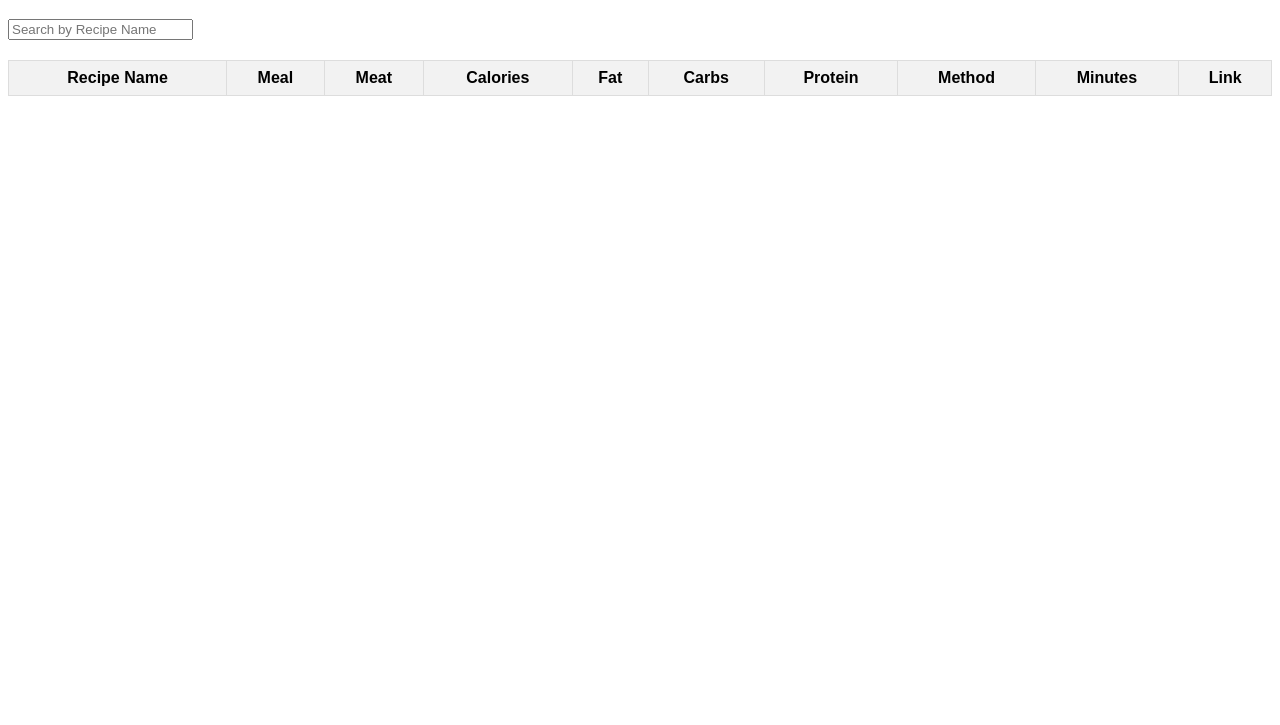
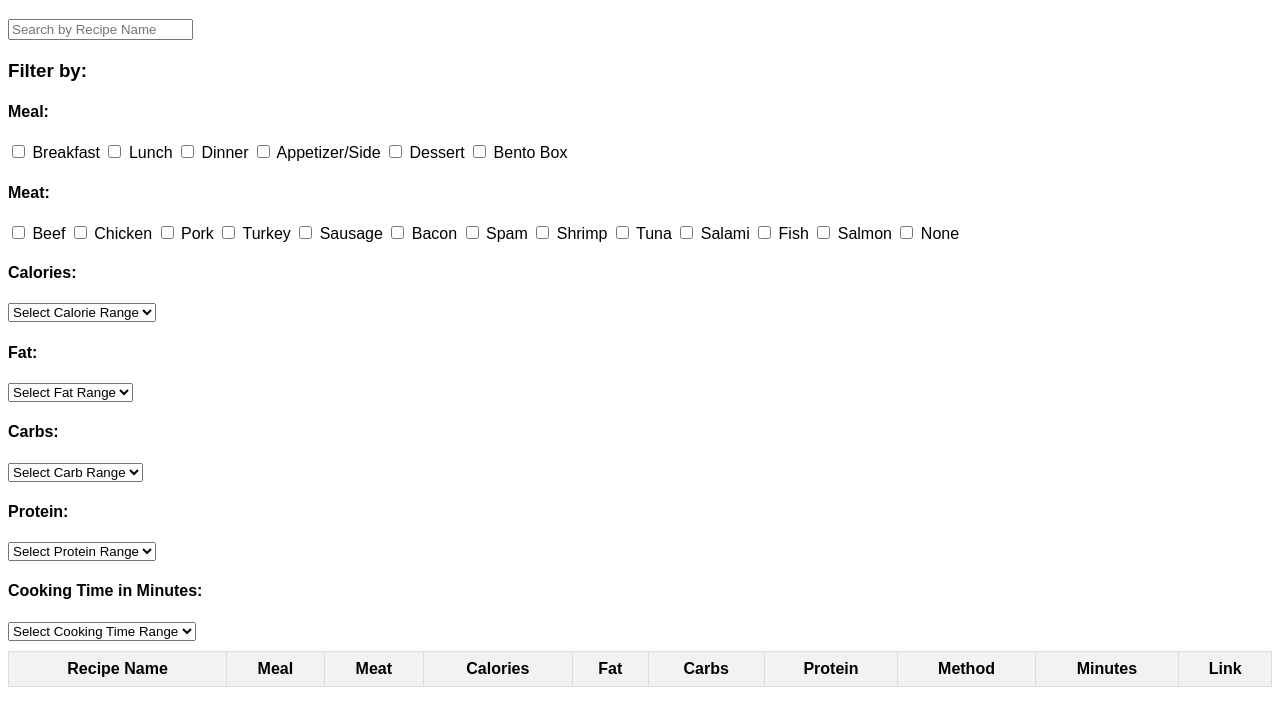
Before and after one commit to lolaphoenix/zachsrecipes.github.io, a website: page index.html in a window 1280 px wide. Shown: the part 61-786 px from the top of the page. Drawn offline with nearby package versions, Linux system fonts and the light colour scheme; no server answers.

Commit message:
Update index.html

```diff
--- a/index.html
+++ b/index.html
@@ -24,7 +24,102 @@
 
 <!-- Filter Settings and Table remain the same as in previous version -->
 <div class="filter-settings">
-    <!-- (Previous filter HTML content) -->
+ <h3>Filter by:</h3>
+
+    <div class="checkbox-group">
+        <h4>Meal:</h4>
+        <label><input type="checkbox" value="Breakfast" onchange="filterRecipes()"> Breakfast</label>
+        <label><input type="checkbox" value="Lunch" onchange="filterRecipes()"> Lunch</label>
+        <label><input type="checkbox" value="Dinner" onchange="filterRecipes()"> Dinner</label>
+        <label><input type="checkbox" value="Appetizer/Side" onchange="filterRecipes()"> Appetizer/Side</label>
+        <label><input type="checkbox" value="Dessert" onchange="filterRecipes()"> Dessert</label>
+        <label><input type="checkbox" value="Bento Box" onchange="filterRecipes()"> Bento Box</label>
+    </div>
+
+<div class="checkbox-group">
+    <h4>Meat:</h4>
+    <label><input type="checkbox" value="Beef" onchange="filterRecipes()"> Beef</label>
+    <label><input type="checkbox" value="Chicken" onchange="filterRecipes()"> Chicken</label>
+    <label><input type="checkbox" value="Pork" onchange="filterRecipes()"> Pork</label>
+    <label><input type="checkbox" value="Turkey" onchange="filterRecipes()"> Turkey</label>
+    <label><input type="checkbox" value="Sausage" onchange="filterRecipes()"> Sausage</label>
+    <label><input type="checkbox" value="Bacon" onchange="filterRecipes()"> Bacon</label>
+    <label><input type="checkbox" value="Spam" onchange="filterRecipes()"> Spam</label>
+    <label><input type="checkbox" value="Shrimp" onchange="filterRecipes()"> Shrimp</label>
+    <label><input type="checkbox" value="Tuna" onchange="filterRecipes()"> Tuna</label>
+    <label><input type="checkbox" value="Salami" onchange="filterRecipes()"> Salami</label>
+    <label><input type="checkbox" value="Fish" onchange="filterRecipes()"> Fish</label>
+    <label><input type="checkbox" value="Salmon" onchange="filterRecipes()"> Salmon</label>
+    <label><input type="checkbox" value="None" onchange="filterRecipes()"> None</label>
+</div>
+
+
+    <!-- Calories Filter as Dropdown -->
+    <div class="checkbox-group">
+        <h4>Calories:</h4>
+        <select id="calorieFilter" onchange="filterRecipes()">
+            <option value="">Select Calorie Range</option>
+            <option value="200cal or less">200cal or less</option>
+            <option value="201-400">201-400</option>
+            <option value="401-600">401-600</option>
+            <option value="600+">600+</option>
+        </select>
+    </div>
+
+    <!-- Fat Filter as Dropdown -->
+    <div class="checkbox-group">
+        <h4>Fat:</h4>
+        <select id="fatFilter" onchange="filterRecipes()">
+            <option value="">Select Fat Range</option>
+            <option value="10g or less">10g or less</option>
+            <option value="11-20">11-20</option>
+            <option value="21-30">21-30</option>
+            <option value="31-40">31-40</option>
+            <option value="41-50">41-50</option>
+            <option value="50+">50+</option>
+        </select>
+    </div>
+
+    <!-- Carbs Filter as Dropdown -->
+    <div class='checkbox-group'>
+        <h4>Carbs:</h4>
+        <select id='carbFilter' onchange='filterRecipes()'>
+            <option value=''>Select Carb Range</option>
+            <option value='10g or less'>10g or less</option>
+            <option value='11-20'>11-20</option>
+            <option value='21-30'>21-30</option>
+            <option value='31-40'>31-40</option>
+            <option value='41-50'>41-50</option>
+            <option value='50+'>50+</option>
+        </select>
+    </div>
+
+    <!-- Protein Filter as Dropdown -->
+    <div class='checkbox-group'>
+        <h4>Protein:</h4>
+        <select id='proteinFilter' onchange='filterRecipes()'>
+            <option value=''>Select Protein Range</option>
+            <option value='10g or less'>10g or less</option>
+            <option value='11-20'>11-20</option>
+            <option value='21-30'>21-30</option>
+            <option value='31-40'>31-40</option>
+            <option value='41-50'>41-50</option>
+            <option value='50+'>50+</option>
+        </select>
+    </div>
+
+    <!-- Cooking Time Filter as Dropdown -->
+    <div class='checkbox-group'>
+    <h4>Cooking Time in Minutes:</h4>
+    <select id="cookingTimeFilter" onchange="filterRecipes()">
+        <option value="">Select Cooking Time Range</option>
+        <option value="0-20">0-20</option>
+        <option value="21-30">21-30</option>
+        <option value="31-40">31-40</option>
+        <option value="41-50">41-50</option>
+        <option value="51-300">51+</option>
+    </select>
+
 </div>
 
 <table id="recipeTable">
```
